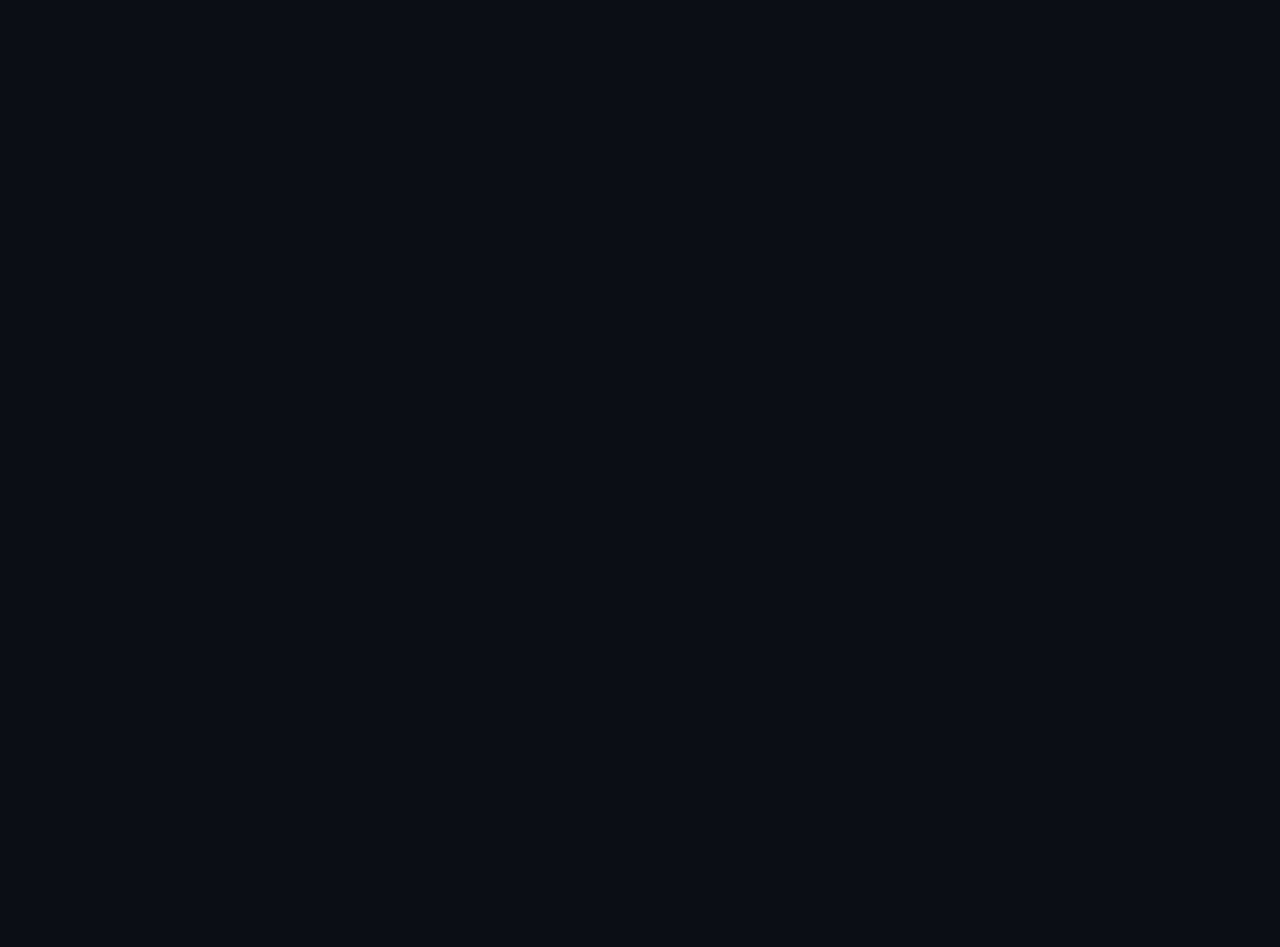
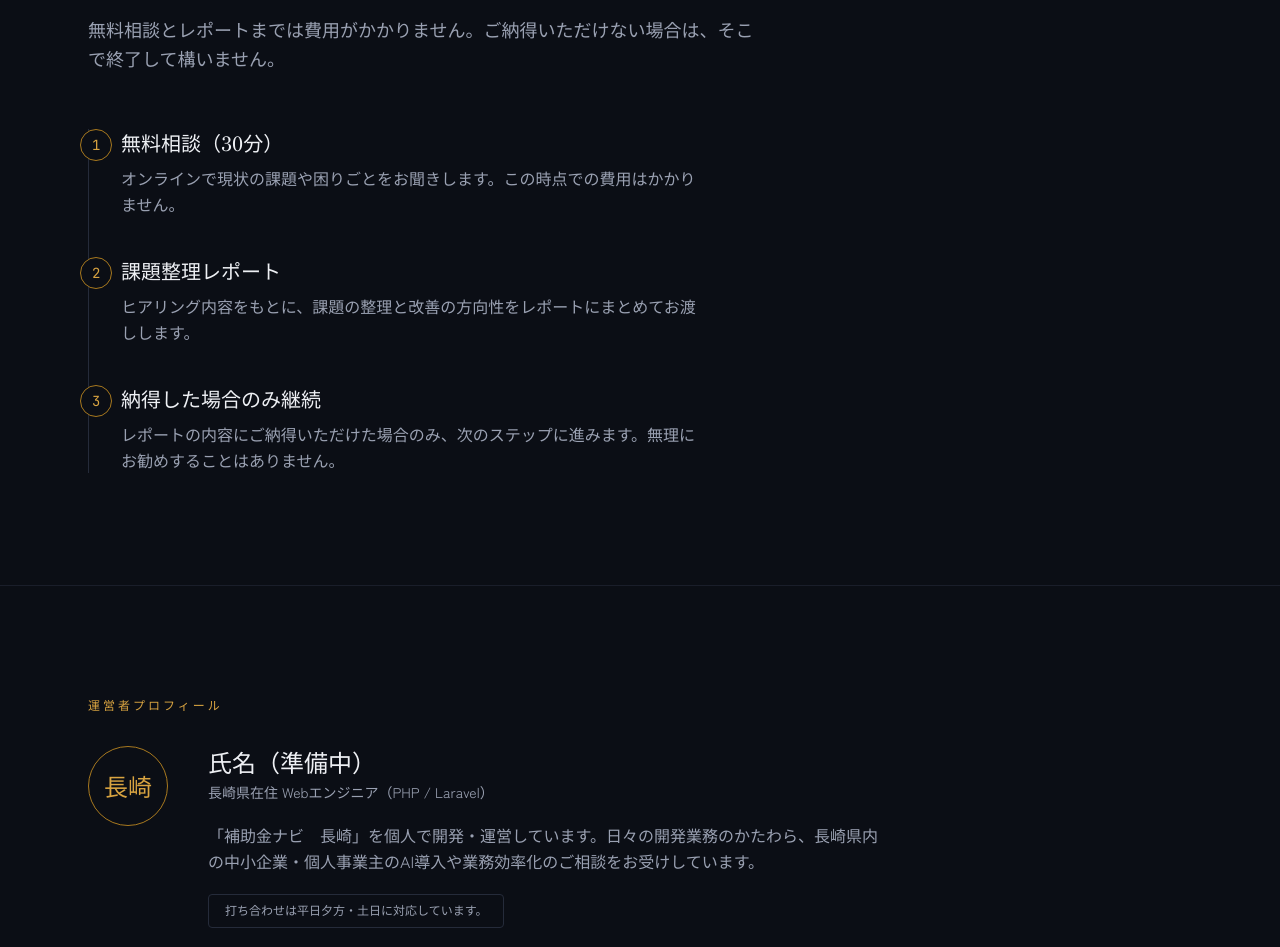
Before and after one commit to hamaguti0000/glovertech, a Nuxt app: page / in a window 1280 px wide. Shown: the part 3345-4292 px from the top of the page. Before the commit the page ends 3164 px from the top, so only its background shows below. Built offline with nearby package versions, Linux system fonts and the light colour scheme.

Commit message:
feat: 進め方と運営者プロフィールセクションを実装
- FlowSection: 縦のタイムラインで3ステップを提示し、
  リスクゼロ（納得した場合のみ継続）を明示
- ProfileSection: 運営者のプロフィールと打ち合わせ対応時間を提示

```diff
--- /dev/null
+++ b/components/FlowSection.vue
@@ -0,0 +1,37 @@
+<script setup lang="ts">
+import type { FlowStep } from '~/data/site'
+
+defineProps<{
+  steps: FlowStep[]
+}>()
+</script>
+
+<template>
+  <section class="border-b border-harbor-700">
+    <div class="section">
+      <p class="section-eyebrow">進め方</p>
+      <h2 class="section-title">3つのステップで進めます</h2>
+      <p class="section-lead">
+        無料相談とレポートまでは費用がかかりません。ご納得いただけない場合は、そこで終了して構いません。
+      </p>
+
+      <ol class="mt-14 space-y-10 border-l border-harbor-600 pl-8">
+        <li
+          v-for="(step, index) in steps"
+          :key="step.step"
+          v-reveal
+          class="relative"
+          :style="{ '--reveal-delay': `${index * 100}ms` }"
+        >
+          <span
+            class="absolute -left-[2.55rem] flex h-8 w-8 items-center justify-center rounded-full border border-lantern-700 bg-harbor-900 font-mono text-sm text-lantern-500"
+          >
+            {{ step.step }}
+          </span>
+          <h3 class="text-xl text-paper-100">{{ step.title }}</h3>
+          <p class="mt-2 max-w-xl leading-relaxed text-paper-300">{{ step.description }}</p>
+        </li>
+      </ol>
+    </div>
+  </section>
+</template>
--- /dev/null
+++ b/components/ProfileSection.vue
@@ -0,0 +1,34 @@
+<script setup lang="ts">
+defineProps<{
+  name: string
+  role: string
+  description: string
+  meetingHours: string
+}>()
+</script>
+
+<template>
+  <section class="border-b border-harbor-700">
+    <div class="section">
+      <p class="section-eyebrow">運営者プロフィール</p>
+
+      <div v-reveal class="mt-8 grid gap-10 sm:grid-cols-[auto,1fr]">
+        <div
+          class="flex h-20 w-20 items-center justify-center rounded-full border border-lantern-700 font-display text-2xl text-lantern-500"
+          aria-hidden="true"
+        >
+          長崎
+        </div>
+
+        <div>
+          <h2 class="text-2xl text-paper-100">{{ name }}</h2>
+          <p class="mt-1 text-sm text-paper-300">{{ role }}</p>
+          <p class="mt-5 max-w-2xl leading-relaxed text-paper-300">{{ description }}</p>
+          <p class="mt-5 inline-block rounded-sm border border-harbor-600 px-4 py-2 font-mono text-xs text-paper-300">
+            {{ meetingHours }}
+          </p>
+        </div>
+      </div>
+    </div>
+  </section>
+</template>
--- a/pages/index.vue
+++ b/pages/index.vue
@@ -1,5 +1,5 @@
 <script setup lang="ts">
-import { hero, problems, services, subsidy, plans } from '~/data/site'
+import { hero, problems, services, subsidy, plans, flowSteps, profile } from '~/data/site'
 </script>
 
 <template>
@@ -19,5 +19,12 @@ import { hero, problems, services, subsidy, plans } from '~/data/site'
       :notes="subsidy.notes"
     />
     <PricingSection :plans="plans" />
+    <FlowSection :steps="flowSteps" />
+    <ProfileSection
+      :name="profile.name"
+      :role="profile.role"
+      :description="profile.description"
+      :meeting-hours="profile.meetingHours"
+    />
   </main>
 </template>
```
